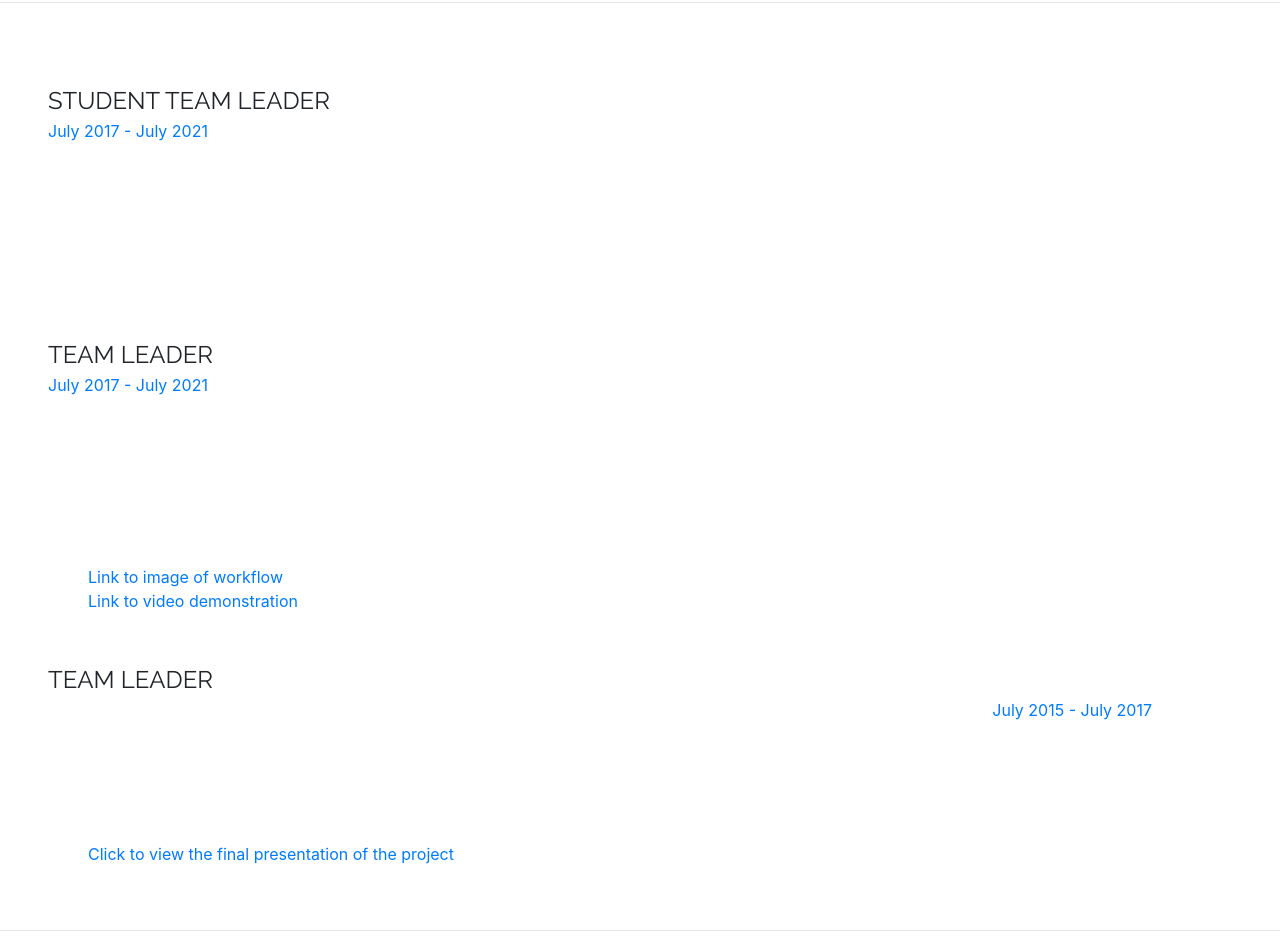
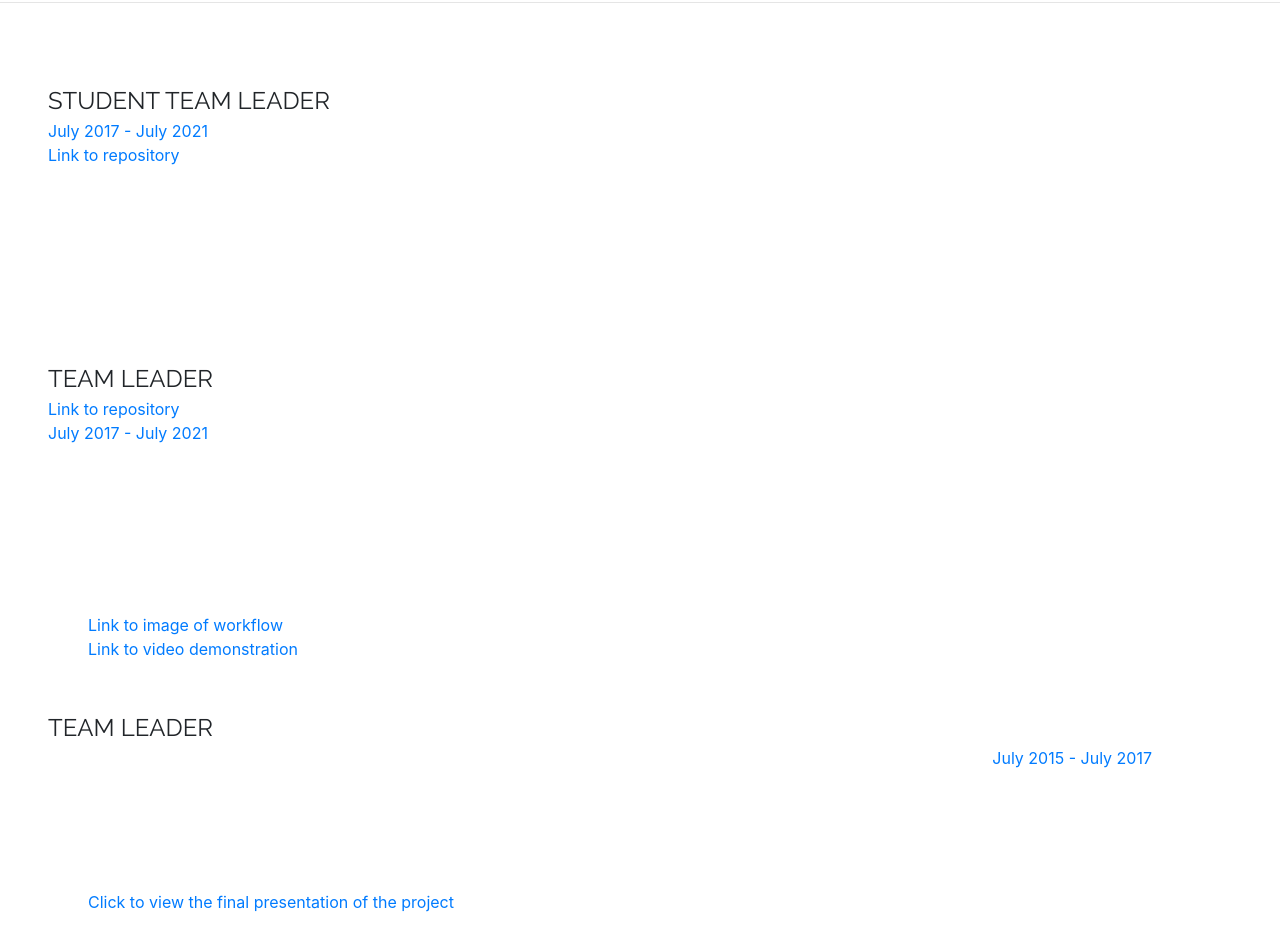
Before and after one commit to AishwaryaANair/Resume, a website with bundled scripts: page index.html in a window 1280 px wide. Shown: the part 3310-4250 px from the top of the page. Built offline with nearby package versions, Linux system fonts and the light colour scheme.

Commit message:
Add links

```diff
--- a/index.html
+++ b/index.html
@@ -256,6 +256,7 @@
             <div class="resume-date text-md-left">
               <span class="text-primary">July 2017 - July 2021</span>
             </div>
+            <div> <a href="https://github.com/VESIT-MS-Grantees-2020/AIForEarth2020/">Link to repository</a></div>
             <ul>
               <li>
                 Recipient of research grant by Microsoft under AI for Earth
@@ -284,6 +285,7 @@
           <div class="resume-content">
             <h3 class="mb-0">ASSIST (Assistive Smart Stick For Independent and Safe Travel)</h3>
             <div class="subheading">Team Leader</div>
+            <div><a href = "https://github.com/AishwaryaANair/Assist/settings">Link to repository</a></div>
             <div class="resume-date text-md-left">
               <span class="text-primary">July 2017 - July 2021</span>
             </div>
```
